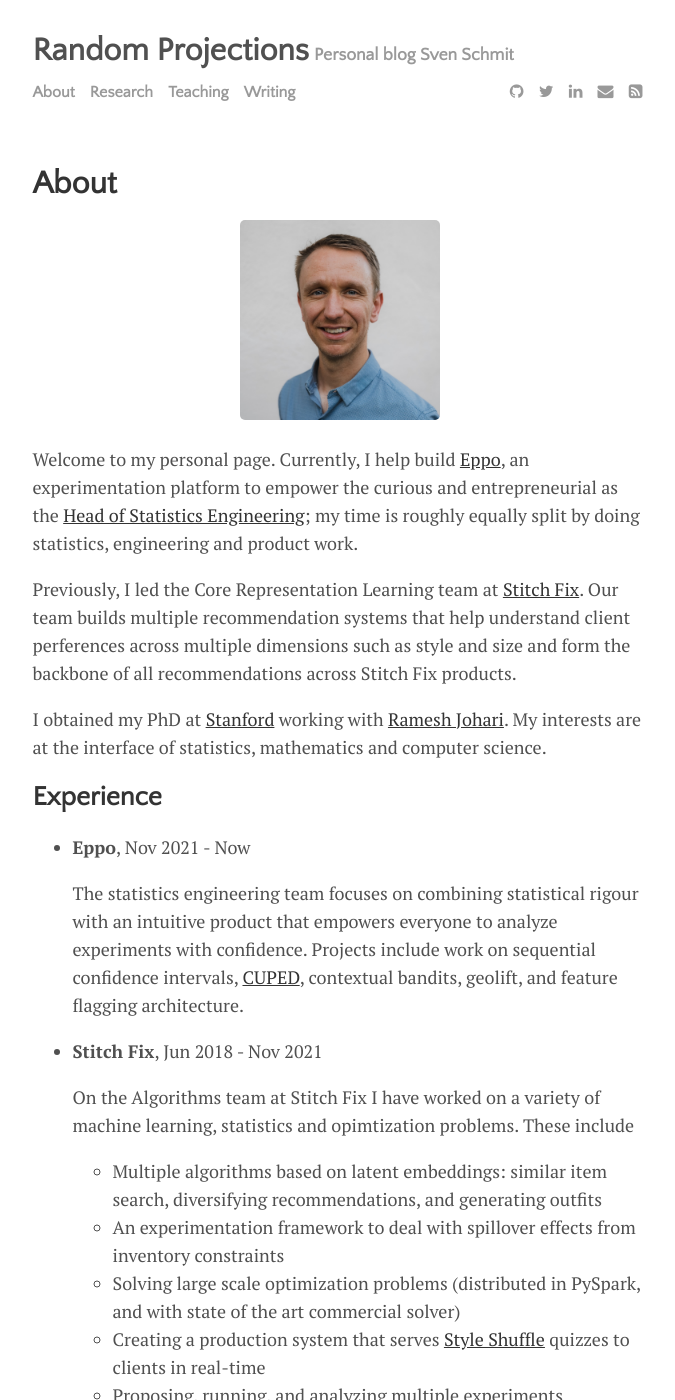
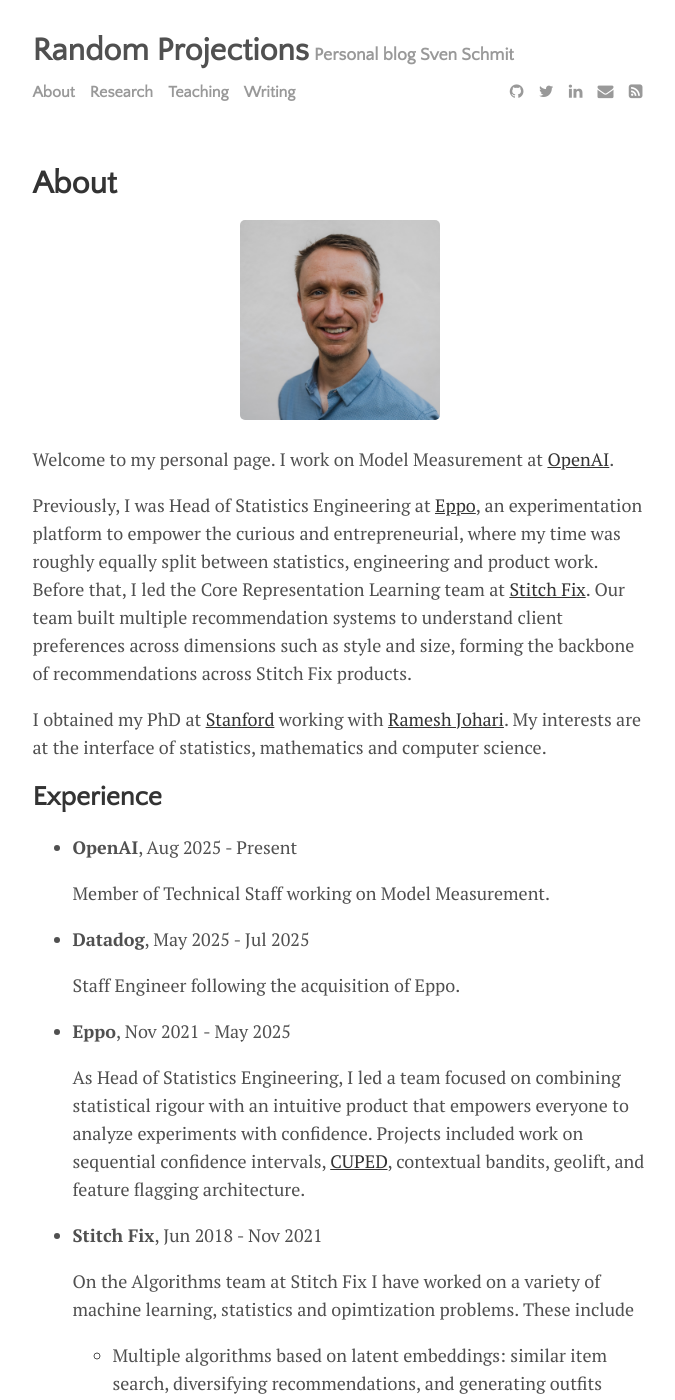
Before and after one commit to schmit/schmit.github.io, a Jekyll site: the page built from menu/about.md, in a window 1280 px wide and 1400 px high. Shown: the whole window, without its empty margins (300-975 px from the left). Built offline with Jekyll 4.4.1, drawn with Linux system fonts in a browser that asks for light colours.

Commit message:
Update OpenAI experience and add Nature Human Behaviour paper

```diff
--- a/menu/about.md
+++ b/menu/about.md
@@ -8,11 +8,11 @@ permalink: /about
 ![sven](assets/img/sven.jpg){:height="200px" width="200px"}
 
 
-Welcome to my personal page. Currently, I help build [Eppo](https://www.geteppo.com/), an experimentation platform to empower the curious and entrepreneurial as the [Head of Statistics Engineering](https://www.geteppo.com/blog/were-hiring-a-statistics-engineer);
-my time is roughly equally split by doing statistics, engineering and product work.
+Welcome to my personal page. I work on Model Measurement at [OpenAI](https://openai.com/).
 
-Previously, I led the Core Representation Learning team at [Stitch Fix](https://algorithms-tour.stitchfix.com/).
-Our team builds multiple recommendation systems that help understand client perferences across multiple dimensions such as style and size and form the backbone of all recommendations across Stitch Fix products.
+Previously, I was Head of Statistics Engineering at [Eppo](https://www.geteppo.com/), an experimentation platform to empower the curious and entrepreneurial, where my time was roughly equally split between statistics, engineering and product work.
+Before that, I led the Core Representation Learning team at [Stitch Fix](https://algorithms-tour.stitchfix.com/).
+Our team built multiple recommendation systems to understand client preferences across dimensions such as style and size, forming the backbone of recommendations across Stitch Fix products.
 
 I obtained my PhD at [Stanford](http://icme.stanford.edu) working with [Ramesh Johari](http://www.stanford.edu/~rjohari).
 My interests are at the interface of statistics, mathematics and computer science.
@@ -20,10 +20,18 @@ My interests are at the interface of statistics, mathematics and computer scienc
 
 ## Experience
 
-- **Eppo**, Nov 2021 - Now
+- **OpenAI**, Aug 2025 - Present
 
-    The statistics engineering team focuses on combining statistical rigour with an intuitive product that empowers everyone to analyze experiments with confidence.
-    Projects include work on sequential confidence intervals, [CUPED](https://www.geteppo.com/blog/bending-time-in-experimentation), contextual bandits, geolift, and feature flagging architecture.
+    Member of Technical Staff working on Model Measurement.
+
+- **Datadog**, May 2025 - Jul 2025
+
+    Staff Engineer following the acquisition of Eppo.
+
+- **Eppo**, Nov 2021 - May 2025
+
+    As Head of Statistics Engineering, I led a team focused on combining statistical rigour with an intuitive product that empowers everyone to analyze experiments with confidence.
+    Projects included work on sequential confidence intervals, [CUPED](https://www.geteppo.com/blog/bending-time-in-experimentation), contextual bandits, geolift, and feature flagging architecture.
 
 - **Stitch Fix**, Jun 2018 - Nov 2021
 
```
Also changed, not shown: menu/research.md (+4 -0 lines), 1 other file.
